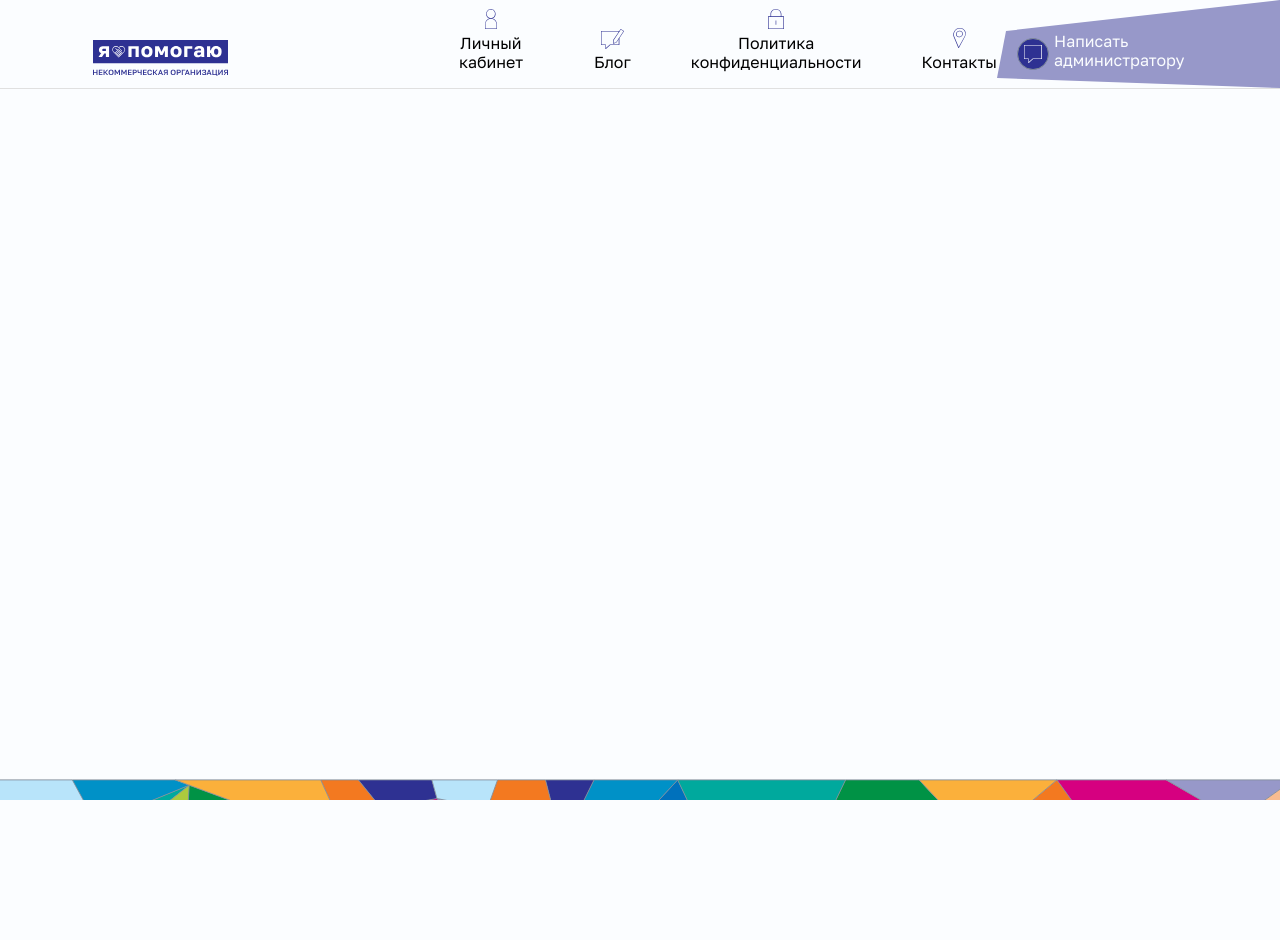
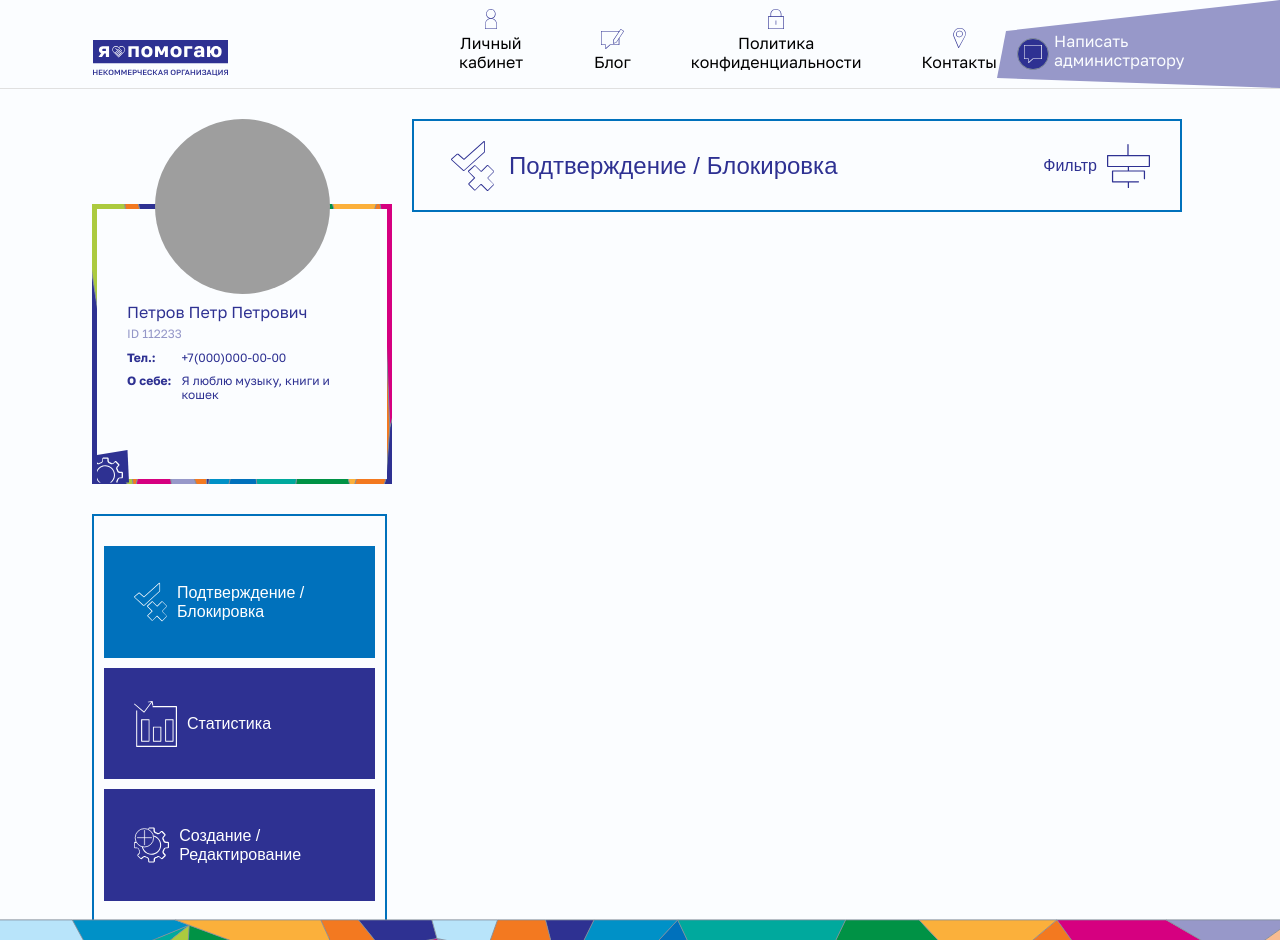
Before and after one commit to vartuom/i-am-helping, a React (Create React App) app: page /admin in a window 1280 px wide. Before the commit the page ends 800 px from the top, so only its background shows below. Built offline with nearby package versions, Linux system fonts and the light colour scheme; grey boxes are pictures that could not be loaded; the HTML template or start-up script is replaced by a standard one.

Commit message:
working on layout

```diff
--- a/src/components/app/App.tsx
+++ b/src/components/app/App.tsx
@@ -12,6 +12,7 @@ import { AppFooter } from "../app-footer/app-footer";
 import VolunteerPage from "../../pages/VolunteerPage/VolunteerPage";
 import { RecipientPage } from "../../pages/RecipientPage/RecipientPage";
 import ProfilePage from "../../pages/ProfilePage/ProfilePage";
+import { AdminPage } from "../../pages/AdminPage/AdminPage";
 
 import FirstStep from "../taskForm/firstStep";
 import SecondStep from "../taskForm/secondStep";
@@ -31,6 +32,7 @@ function App() {
         <Route path="/personal" element={<PersonalPage />} />
         <Route path="/volunteer" element={<VolunteerPage />} />
         <Route path="/recipient" element={<RecipientPage />} />
+        <Route path="/admin" element={<AdminPage />} />
         <Route path="/profile" element={<ProfilePage />} />
         {/*добавить нужные роуты*/}
       </Routes>
--- a/src/components/side-navigation/SideNavigation.scss
+++ b/src/components/side-navigation/SideNavigation.scss
@@ -5,7 +5,7 @@
   border: 2px solid $colorBtnFirst;
   display: flex;
   flex-direction: column;
-  padding: 30px 10px 0;
+  padding: 30px 10px 37px;
   gap: 10px;
   max-width: 295px;
   width: 100%;
--- /dev/null
+++ b/src/pages/AdminPage/AdminPage.module.scss
@@ -0,0 +1,33 @@
+@import "../../constants/scss-variables.scss";
+@import "../../constants/scss-mixins.scss";
+
+.main {
+    display: flex;
+    width: 100%;
+    gap: 20px;
+    margin: 30px auto 0;
+    max-width: 1440px;
+    padding: 0 92px;
+    box-sizing: border-box;
+}
+
+.aside {
+    display: flex;
+    flex-direction: column;
+    gap: 30px;
+}
+
+.requests {
+    width: 100%;
+    display: flex;
+    flex-direction: column;
+    gap: 25px;
+    padding-right: 10px;
+}
+
+.profile {
+    height: 362px;
+    width: 295px;
+    border: 1px solid red;
+    box-sizing: border-box;
+}
--- /dev/null
+++ b/src/pages/AdminPage/AdminPage.tsx
@@ -0,0 +1,54 @@
+import { useState } from "react"
+import { PageTitleFilter } from "../../components/page-title-filter/PageTitleFilter"
+import { EPageTitleFilterKind } from "../../components/page-title-filter/types"
+import RequestList from "../../components/request-list/RequestList"
+import styles from './AdminPage.module.scss'
+import { TRequest } from "../../components/request/types"
+import UserCard from "../../components/userCard/userCard"
+import { TUser } from "../../components/userCard/types"
+import { IAvatarProps } from "../../components/avatar/Avatar"
+import SideNavigation from "../../components/side-navigation/SideNavigation"
+import NewApplication from "../../components/new-application/NewApplication"
+
+export const AdminPage = () => {
+    const [navArray, setNavArray] = useState<EPageTitleFilterKind[]>(
+        [EPageTitleFilterKind.Acceptation, EPageTitleFilterKind.Statistics, EPageTitleFilterKind.CreateEdit]);
+
+    const [active, setActive] = useState<EPageTitleFilterKind>(EPageTitleFilterKind.Acceptation);
+
+    const onClick = (viewType: EPageTitleFilterKind) => {
+        setActive(viewType);
+    }
+
+    const user: TUser = {
+        id: 112233,
+        name: 'Петров Петр Петрович',
+        phone: '+7(000)000-00-00',
+        about: 'Я люблю музыку, книги и кошек',
+        balls: 2500,
+        keys: 1,
+        finishedApplications: 150,
+        status: 'admin',
+    }
+
+    const [requests, setRequests] = useState<TRequest[]>([
+    ]);
+
+    const avatarParams: IAvatarProps = {
+        size: 175,
+        url: 'https://fraguru.com/mdimg/avatariru/m.298472.jpg',
+    }
+
+    return (
+        <main className={styles.main}>
+            <aside className={styles.aside}>
+                {UserCard(user, avatarParams)}
+                {SideNavigation({ items: navArray, onClick: onClick, activeLink: active })}
+            </aside>
+            <section className={styles.requests}>
+                <PageTitleFilter item={active}/>
+
+            </section>
+        </main>
+    )
+}
```
